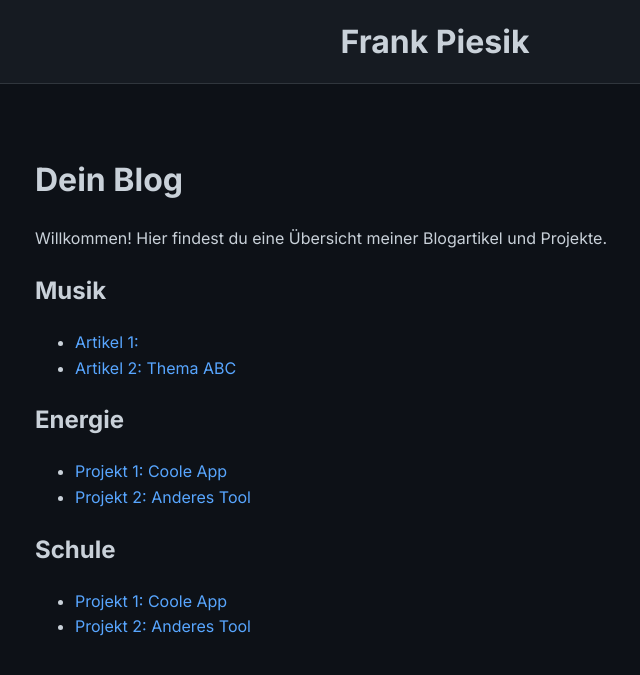
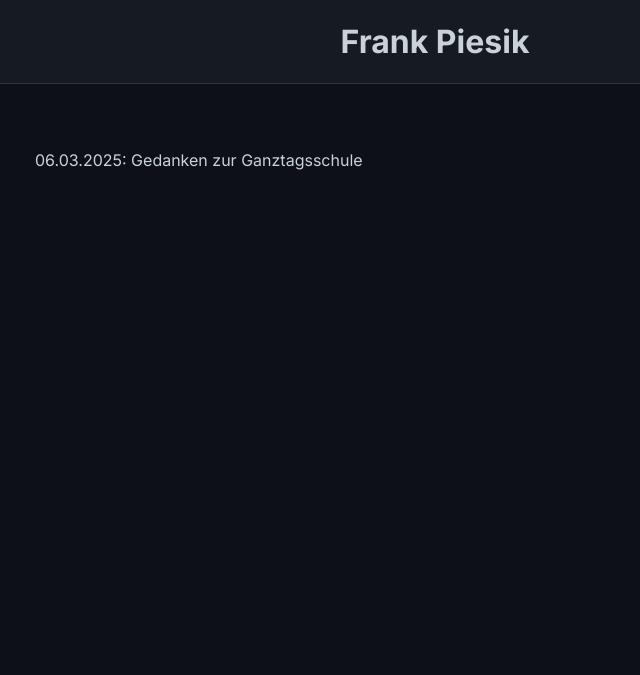
Before and after one commit to fpiesik/blog, a Jekyll site: the page built from index.md, in a window 1280 px wide. Shown: the top 675 px of the page, without its empty margins (205-845 px from the left). Built offline with Jekyll 4.4.1, drawn with Linux system fonts in a browser that asks for light colours.

Commit message:
Update index.md

```diff
--- a/index.md
+++ b/index.md
@@ -3,18 +3,4 @@ title: Meine Startseite
 layout: default
 ---
 
-# Dein Blog
-
-Willkommen! Hier findest du eine Übersicht meiner Blogartikel und Projekte.
-
-## Musik
-- [Artikel 1: ](https://fpiesik.github.io/blog/blog_md/Prototyping/)
-- [Artikel 2: Thema ABC](https://github.com/username/repository2/tree/main/docs/artikel2.md)
-
-## Energie
-- [Projekt 1: Coole App](https://github.com/username/projekt1)
-- [Projekt 2: Anderes Tool](https://github.com/username/projekt2)
-
-## Schule
-- [Projekt 1: Coole App](https://github.com/username/projekt1)
-- [Projekt 2: Anderes Tool](https://github.com/username/projekt2)
+06.03.2025: Gedanken zur Ganztagsschule
```
